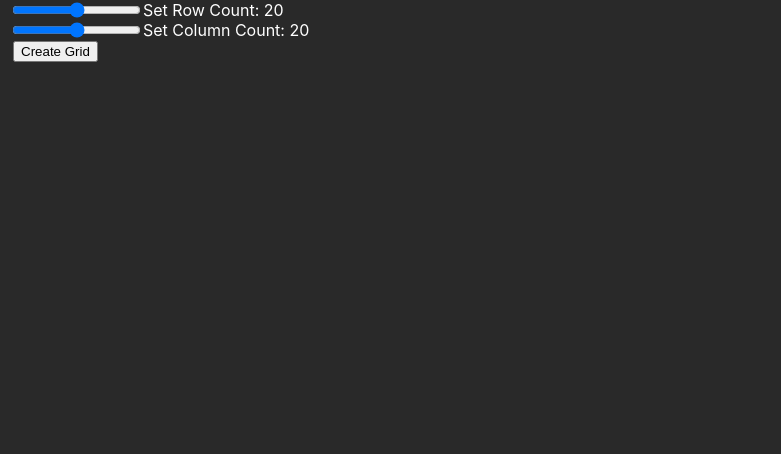
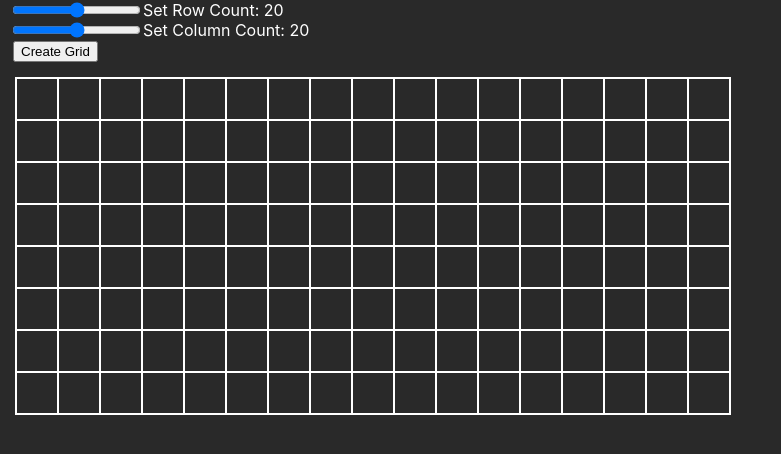
Before and after one commit to vik-ma/pathfinding-race, a React (Create React App) app: page / in a window 1280 px wide. Shown: the top 454 px of the page, without its empty margins (0-781 px from the left). Built offline with nearby package versions, Linux system fonts and the light colour scheme.

Commit message:
Added GridGenerator and Node components

```diff
--- a/src/App.css
+++ b/src/App.css
@@ -14,11 +14,21 @@ body {
     margin-left: 13px;
 }
 
+.gridContainer {
+    margin: 15px;
+    border: 1px solid white;
+    inline-size: min-content;
+}
+
+.rowWrapper {
+    display: flex;
+}
+
 .node {
     border: 1px solid white;
     height: 40px;
     width: 40px;
-    margin: 1px;
+    margin: 0px;
 }
 
 #right-most {
--- a/src/App.js
+++ b/src/App.js
@@ -1,6 +1,6 @@
 import "./App.css";
 //import React, { useState } from "react";
-//import { GridGenerator } from "./PathfindingVisualizer/GridGenerator";
+import { GridGenerator } from "./PathfindingVisualizer/GridGenerator";
 import { GridCustomizer } from "./PathfindingVisualizer/GridCustomizer";
 
 function App() {
@@ -8,6 +8,7 @@ function App() {
     <div className="App">
       <header className="App-header">
         <GridCustomizer></GridCustomizer>
+        <GridGenerator></GridGenerator>
       </header>
     </div>
   );
--- /dev/null
+++ b/src/PathfindingVisualizer/GridGenerator.js
@@ -0,0 +1,54 @@
+import React, { useState, useEffect } from "react";
+import { Node } from "./Node";
+
+export const GridGenerator = () => {
+  const rowCount = 8;
+  const colCount = 17;
+
+  const [gridLayout, setGridLayout] = useState([]);
+
+  useEffect(() => {
+    createGrid();
+  }, []);
+
+  const createGrid = () => {
+    const grid = new Array(rowCount);
+
+    for (let row = 0; row < rowCount; row++) {
+      grid[row] = new Array(colCount);
+    }
+
+    createNode(grid);
+
+    setGridLayout(grid);
+  };
+
+  const createNode = (grid) => {
+    for (let row = 0; row < rowCount; row++) {
+      for (let col = 0; col < colCount; col++) {
+        grid[row][col] = new gridElement(row, col);
+      }
+    }
+  };
+
+  const drawGrid = (
+    <div>
+      {gridLayout.map((row, rowIndex) => {
+        return (
+          <div key={rowIndex} className="rowWrapper">
+            {row.map((col, colIndex) => {
+              return <Node key={colIndex} />;
+            })}
+          </div>
+        );
+      })}
+    </div>
+  );
+
+  function gridElement(row, col) {
+    this.row = row;
+    this.col = col;
+  }
+
+  return <div className="gridContainer">{drawGrid}</div>;
+};
--- /dev/null
+++ b/src/PathfindingVisualizer/Node.js
@@ -0,0 +1,5 @@
+export const Node = () => {
+    return (
+      <div className="node"></div>
+    );
+}
```
